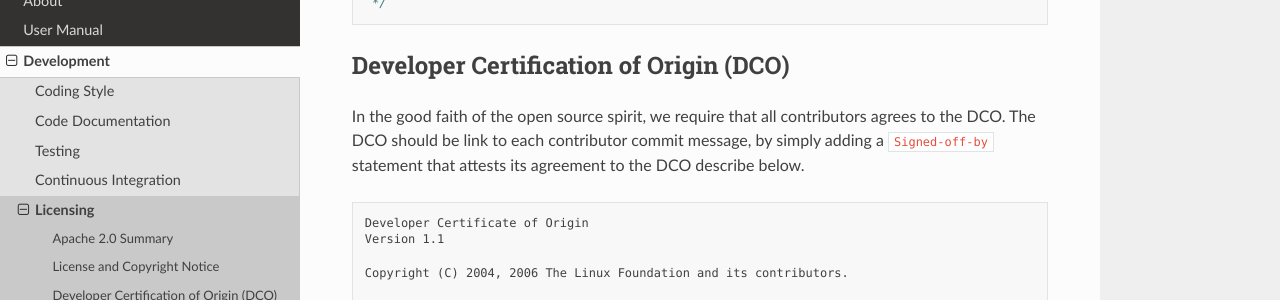
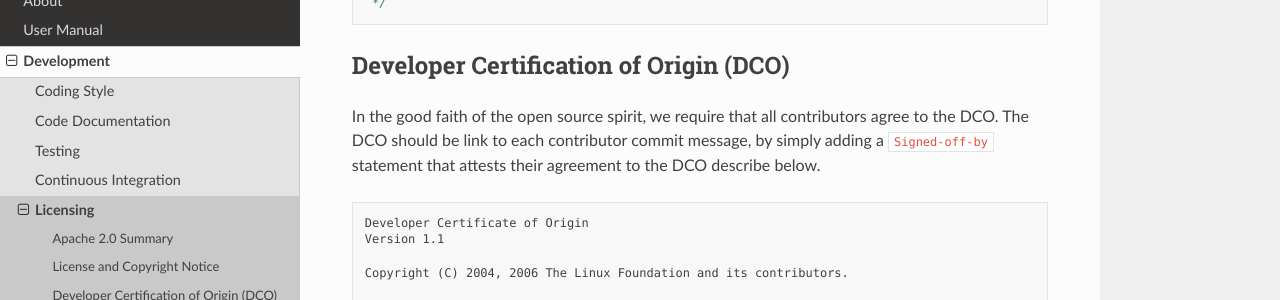
Before and after one commit to bao-project/bao-docs, a Sphinx documentation site: the page built from source/development/licensing.rst, in a window 1280 px wide and 900 px high, scrolled down 1235 px. Shown: the part 151-451 px from the top of the window. Built offline with Sphinx 7.4.7 and the Read the Docs theme 2.0.0, drawn with Linux system fonts in a browser that asks for light colours.

Commit message:
doc(fix): fix spelling typos
Co-authored-by: José Martins <josemartins90@gmail.com>
Signed-off-by: Daniel Oliveira <drawnpoetry@gmail.com>

```diff
--- a/source/development/licensing.rst
+++ b/source/development/licensing.rst
@@ -74,8 +74,8 @@ Developer Certification of Origin (DCO)
 ---------------------------------------
 
 In the good faith of the open source spirit, we require that all contributors
-agrees to the DCO. The DCO should be link to each contributor commit message,
-by simply adding a ``Signed-off-by`` statement that attests its agreement to
+agree to the DCO. The DCO should be link to each contributor commit message,
+by simply adding a ``Signed-off-by`` statement that attests their agreement to
 the DCO describe below.
 
 .. code-block:: none
```
